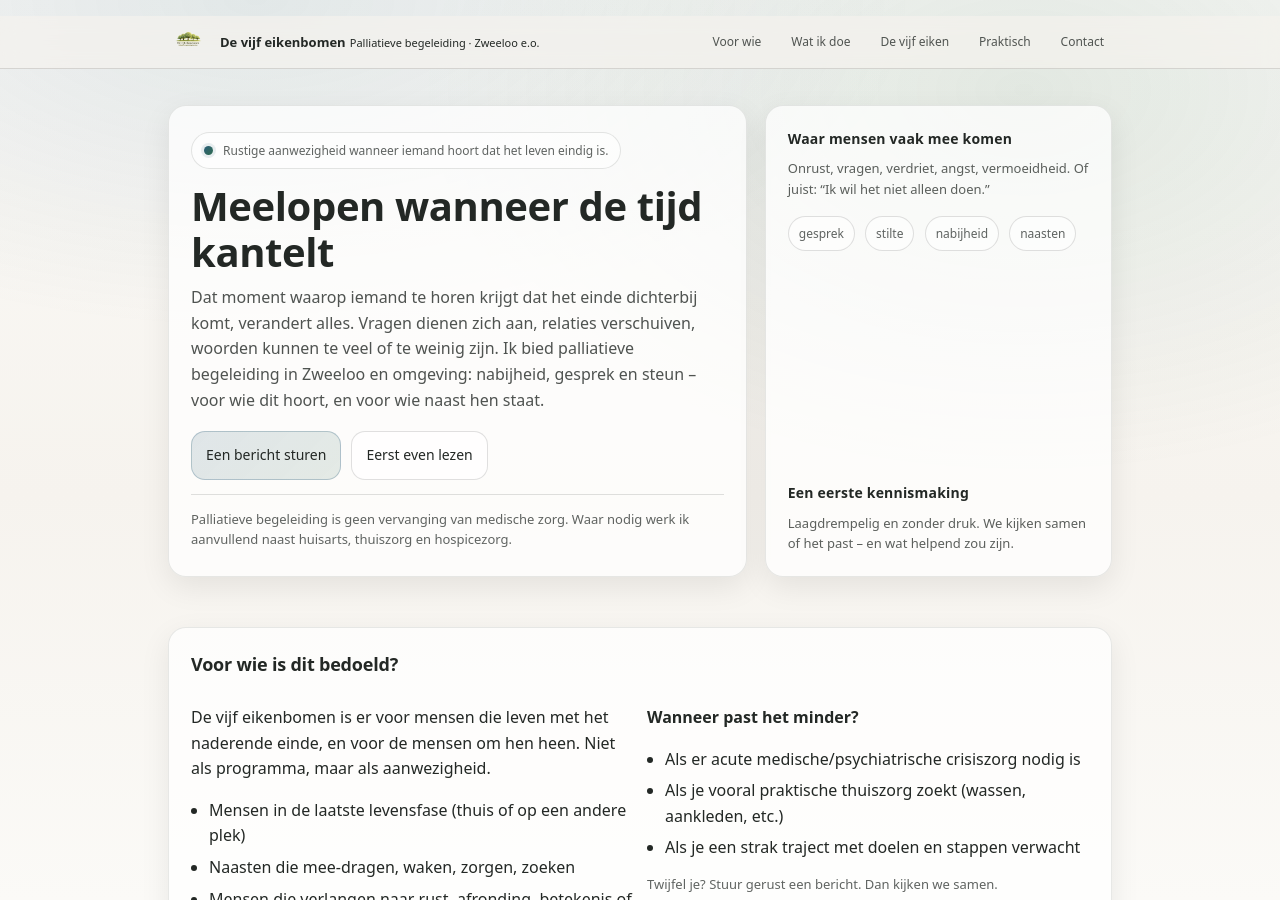
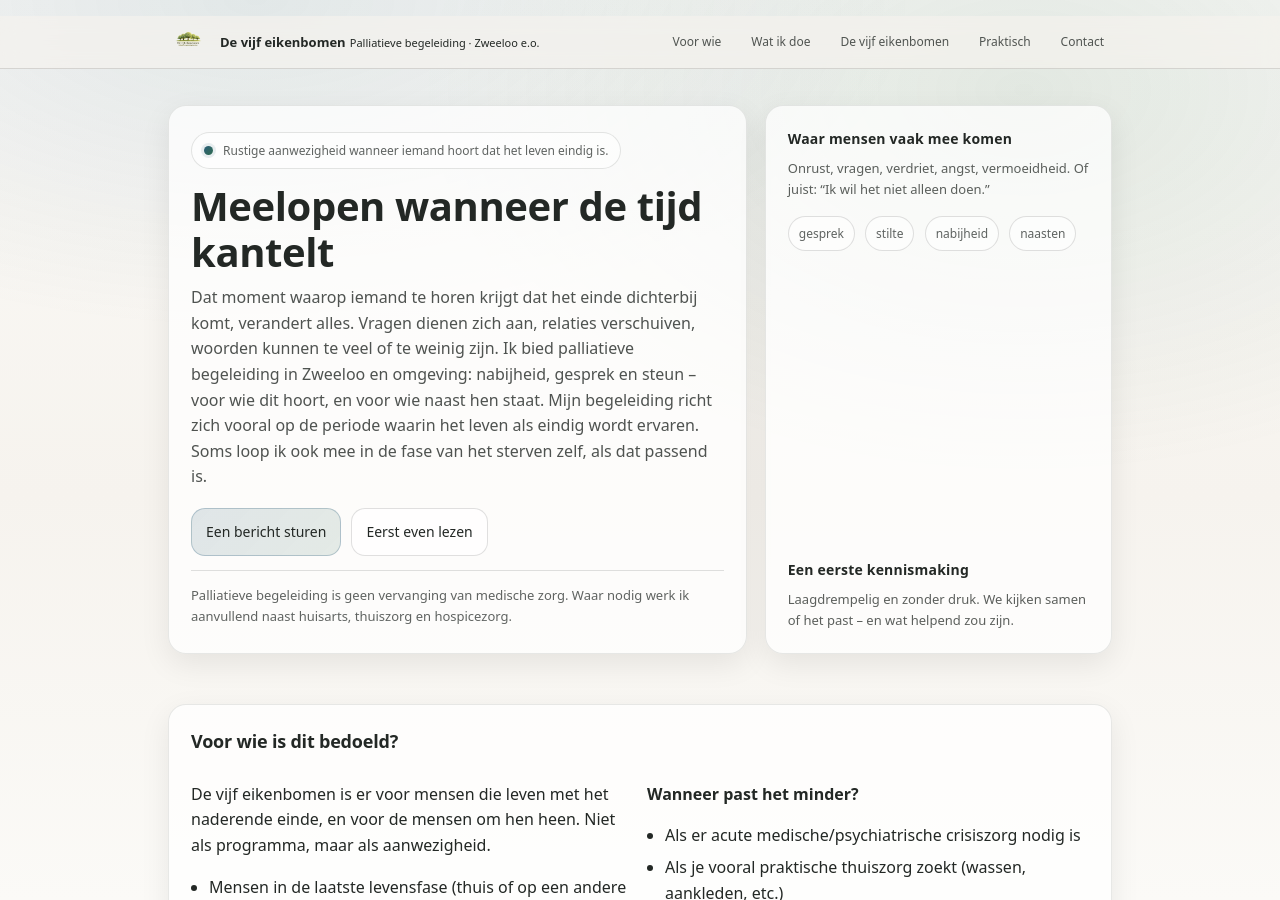
Before and after one commit to itffilosofieinfo/devijfeikenbomen.nl, a Jekyll site: the page built from index.md, in a window 1280 px wide and 900 px high. Built offline with Jekyll 4.4.1, drawn with Linux system fonts in a browser that asks for light colours.

Commit message:
Update navigation and enhance service description
Expanded description of palliative care services offered.

```diff
--- a/index.md
+++ b/index.md
@@ -23,7 +23,7 @@ permalink: /
       <nav class="nav" aria-label="Hoofdnavigatie">
         <a href="#voor-wie">Voor wie</a>
         <a href="#wat-ik-doe">Wat ik doe</a>
-        <a href="#vijf-eiken">De vijf eiken</a>
+        <a href="#vijf-eiken">De vijf eikenbomen</a>
         <a href="#praktisch">Praktisch</a>
         <a href="#contact">Contact</a>
       </nav>
@@ -46,7 +46,8 @@ permalink: /
           <p class="lead">
             Dat moment waarop iemand te horen krijgt dat het einde dichterbij komt, verandert alles.
 Vragen dienen zich aan, relaties verschuiven, woorden kunnen te veel of te weinig zijn.
-Ik bied palliatieve begeleiding in Zweeloo en omgeving: nabijheid, gesprek en steun – voor wie dit hoort, en voor wie naast hen staat.
+Ik bied palliatieve begeleiding in Zweeloo en omgeving: nabijheid, gesprek en steun – voor wie dit hoort, en voor wie naast hen staat. Mijn begeleiding richt zich vooral op de periode waarin het leven als eindig wordt ervaren.
+Soms loop ik ook mee in de fase van het sterven zelf, als dat passend is.
           </p>
 
           <div class="cta-row">
```
